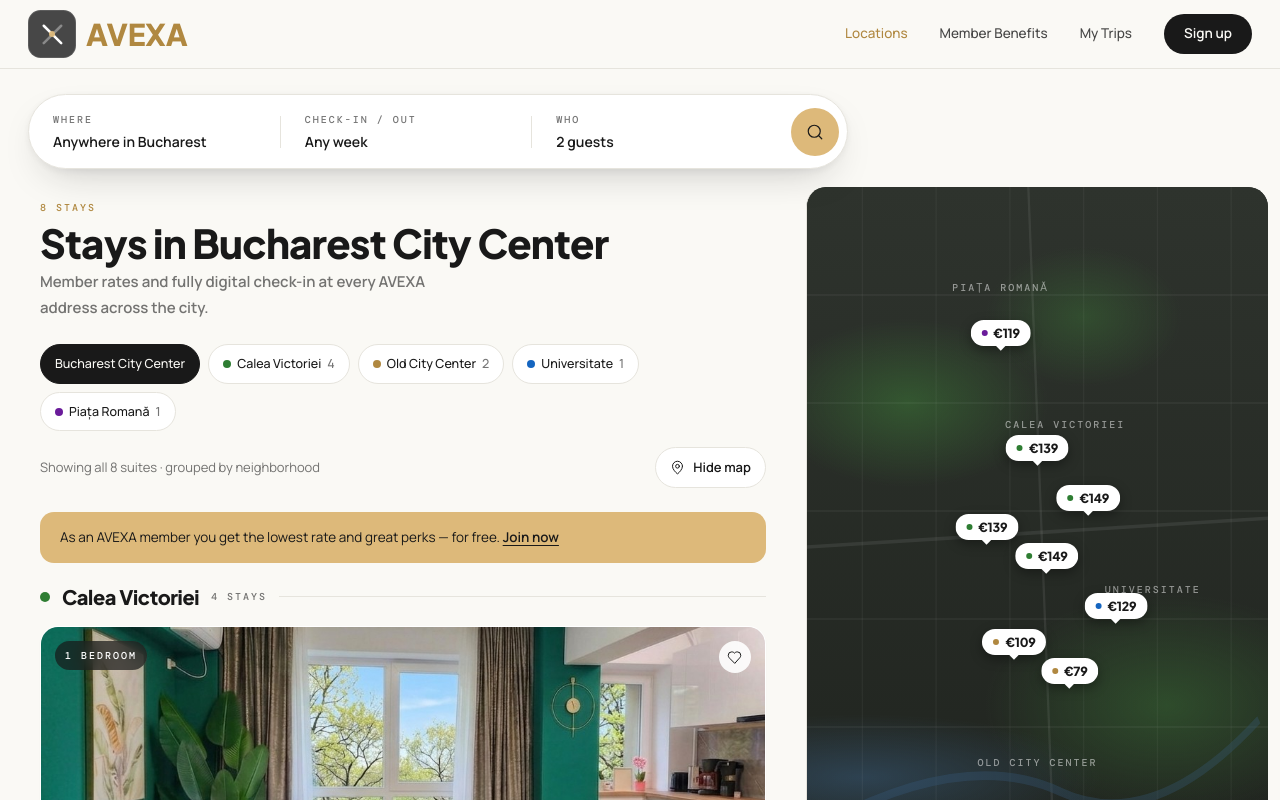
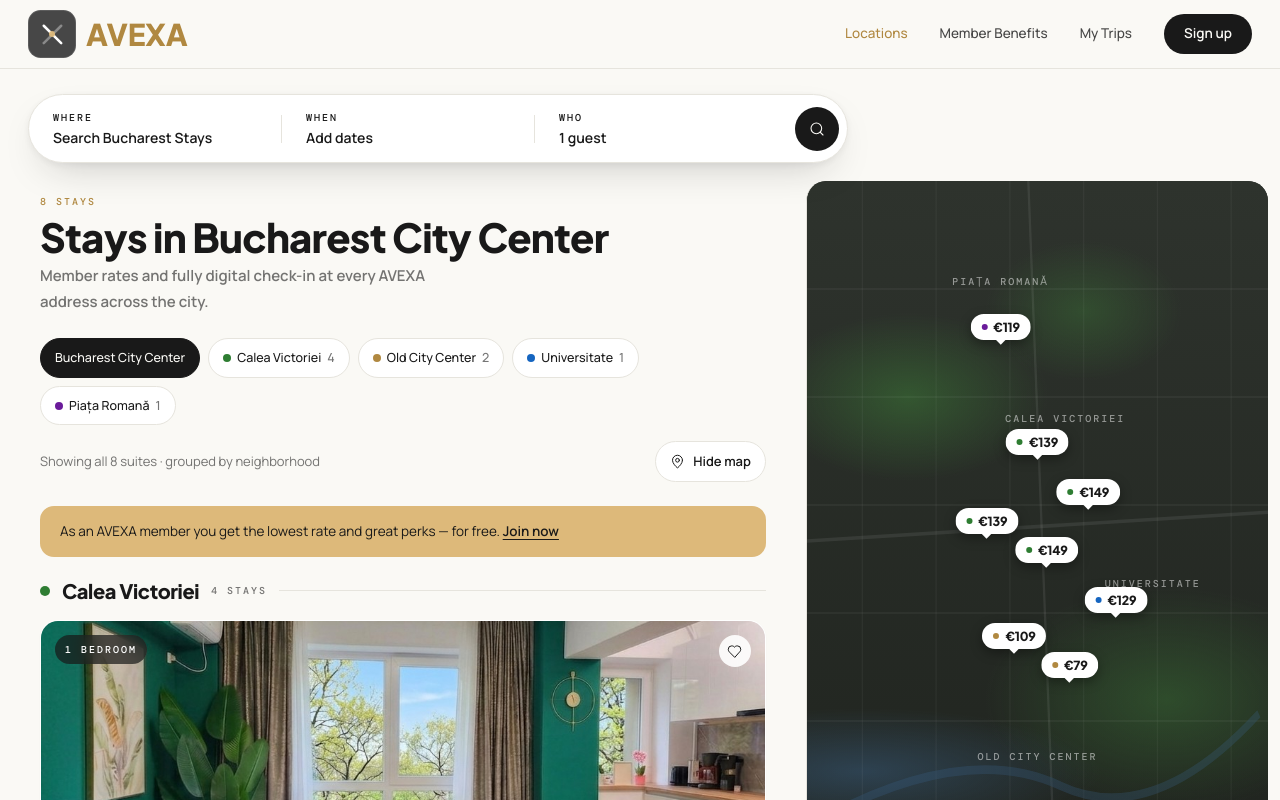
Before and after one commit to bertirfi/avexa-stays, a Next.js app: page /locations in a window 1280 px wide. Shown: the top 800 px of the page. Built offline with nearby package versions, Linux system fonts and the light colour scheme.

Commit message:
feat: locations card<->pin interaction + dual synced search pills (hero+sticky) with z-200 dropdowns, auto-advance, nav/pill scroll coordination

```diff
--- a/app/layout.tsx
+++ b/app/layout.tsx
@@ -1,6 +1,7 @@
 import type { Metadata, Viewport } from 'next';
 import { jakarta, manrope, dmMono } from '@/lib/fonts';
 import { DemoModeToggle } from '@/components/DemoModeToggle';
+import { ChromeScrollProvider } from '@/components/chrome/ChromeScrollProvider';
 import './globals.css';
 
 export const metadata: Metadata = {
@@ -41,7 +42,7 @@
       className={`${jakarta.variable} ${manrope.variable} ${dmMono.variable}`}
     >
       <body className="font-body antialiased">
-        {children}
+        <ChromeScrollProvider>{children}</ChromeScrollProvider>
         <DemoModeToggle />
       </body>
     </html>
--- /dev/null
+++ b/components/chrome/ChromeScrollProvider.tsx
@@ -0,0 +1,76 @@
+'use client';
+
+import {
+  createContext,
+  useContext,
+  useEffect,
+  useRef,
+  useState,
+  type ReactNode,
+} from 'react';
+
+interface ChromeScrollValue {
+  scrollY: number;
+  /** True once scrolled past 60vh — nav gets its solid/pinned treatment. */
+  pinned: boolean;
+  /** True when the pinned nav is hidden (scrolling down); false when scrolling up. */
+  navHidden: boolean;
+}
+
+const ChromeScrollContext = createContext<ChromeScrollValue>({
+  scrollY: 0,
+  pinned: false,
+  navHidden: false,
+});
+
+/**
+ * Single source of truth for scroll-driven chrome behavior (v2-app.js parity):
+ * - pin the nav after 60vh
+ * - hide the nav on scroll-down, show on scroll-up
+ * The sticky search pill reads navHidden to slide between top:76px and top:16px.
+ */
+export function ChromeScrollProvider({ children }: { children: ReactNode }) {
+  const [state, setState] = useState<ChromeScrollValue>({
+    scrollY: 0,
+    pinned: false,
+    navHidden: false,
+  });
+  const lastY = useRef(0);
+
+  useEffect(() => {
+    function onScroll() {
+      const y = window.scrollY;
+      const delta = y - lastY.current;
+      const pinned = y > window.innerHeight * 0.6;
+
+      setState((prev) => {
+        let navHidden = prev.navHidden;
+        if (pinned) {
+          if (delta > 4) navHidden = true;
+          else if (delta < -4) navHidden = false;
+        } else {
+          navHidden = false;
+        }
+        if (prev.scrollY === y && prev.pinned === pinned && prev.navHidden === navHidden) {
+          return prev;
+        }
+        return { scrollY: y, pinned, navHidden };
+      });
+      lastY.current = y;
+    }
+
+    onScroll();
+    window.addEventListener('scroll', onScroll, { passive: true });
+    window.addEventListener('resize', onScroll);
+    return () => {
+      window.removeEventListener('scroll', onScroll);
+      window.removeEventListener('resize', onScroll);
+    };
+  }, []);
+
+  return <ChromeScrollContext.Provider value={state}>{children}</ChromeScrollContext.Provider>;
+}
+
+export function useChromeScroll(): ChromeScrollValue {
+  return useContext(ChromeScrollContext);
+}
--- a/components/locations/LocationsView.tsx
+++ b/components/locations/LocationsView.tsx
@@ -5,6 +5,7 @@
 import { motion } from 'motion/react';
 import { Icon } from '@/components/Icon';
 import { SearchPill } from '@/components/search/SearchPill';
+import { SearchProvider } from '@/components/search/SearchContext';
 import { PropertyCard } from '@/components/locations/PropertyCard';
 import { StylizedMap } from '@/components/locations/StylizedMap';
 import { neighborhoods } from '@/lib/neighborhoods';
@@ -13,6 +14,7 @@
 
 export function LocationsView() {
   const [mapOpen, setMapOpen] = useState(true);
+  const [activeId, setActiveId] = useState<string | null>(null);
 
   const groups = neighborhoods
     .map((n) => ({ neighborhood: n, items: getPropertiesByNeighborhood(n.id) }))
@@ -22,7 +24,9 @@
     <div className="bg-cream">
       {/* Sticky search bar */}
       <div className="sticky top-20 z-[54] px-6 pb-1.5 pt-3.5 md:px-7">
-        <SearchPill variant="compact" className="max-w-[820px]" />
+        <SearchProvider>
+          <SearchPill pillId="locations" variant="compact" className="max-w-[820px]" />
+        </SearchProvider>
       </div>
 
       <div
@@ -112,7 +116,14 @@
 
                 <div className="flex flex-col gap-5">
                   {g.items.map((p, i) => (
-                    <PropertyCard key={p.id} property={p} index={i} />
+                    <PropertyCard
+                      key={p.id}
+                      property={p}
+                      index={i}
+                      active={activeId === p.id}
+                      onActivate={() => setActiveId(p.id)}
+                      onClear={() => setActiveId(null)}
+                    />
                   ))}
                 </div>
               </section>
@@ -121,7 +132,14 @@
         </div>
 
         {/* RIGHT — map */}
-        {mapOpen && <StylizedMap properties={properties} />}
+        {mapOpen && (
+          <StylizedMap
+            properties={properties}
+            activeId={activeId}
+            onActivate={setActiveId}
+            onClear={() => setActiveId(null)}
+          />
+        )}
       </div>
     </div>
   );
--- a/components/locations/StylizedMap.tsx
+++ b/components/locations/StylizedMap.tsx
@@ -1,5 +1,7 @@
-import Link from 'next/link';
+'use client';
+
 import type { Property } from '@/types';
+import { cn } from '@/lib/cn';
 
 /** Decorative pin positions (% of map box), spread for legibility by zone. */
 const PIN_POS: Record<string, { x: number; y: number }> = {
@@ -20,9 +22,23 @@
   { label: 'Old City Center', x: 50, y: 80 },
 ];
 
-export function StylizedMap({ properties }: { properties: Property[] }) {
+interface StylizedMapProps {
+  properties: Property[];
+  activeId: string | null;
+  onActivate: (id: string) => void;
+  onClear: () => void;
+}
+
+export function StylizedMap({ properties, activeId, onActivate, onClear }: StylizedMapProps) {
+  function onPinClick(id: string) {
+    onActivate(id);
+    // Desktop: scroll the matching card into view (the map only renders ≥ lg)
+    const el = document.getElementById(`loc-card-${id}`);
+    el?.scrollIntoView({ block: 'center', behavior: 'smooth' });
+  }
+
   return (
-    <div className="relative m-3 ml-0 hidden overflow-hidden rounded-[20px] border-l border-gray-line bg-[#242824] lg:block lg:sticky lg:top-20 lg:h-[calc(100vh-5rem)]">
+    <div className="relative m-3 ml-0 hidden overflow-hidden rounded-[20px] border-l border-gray-line bg-[#242824] lg:sticky lg:top-20 lg:block lg:h-[calc(100vh-5rem)]">
       {/* Base map gradient (parks + water) */}
       <div
         className="absolute inset-0"
@@ -50,12 +66,7 @@
           <line x1="0" y1="50" x2="100" y2="46" />
           <line x1="48" y1="0" x2="54" y2="100" />
         </g>
-        <path
-          d="M 5 88 Q 35 78 55 84 T 98 74"
-          stroke="rgba(60,100,140,.5)"
-          strokeWidth="1.2"
-          fill="none"
-        />
+        <path d="M 5 88 Q 35 78 55 84 T 98 74" stroke="rgba(60,100,140,.5)" strokeWidth="1.2" fill="none" />
       </svg>
 
       {/* Zone labels */}
@@ -73,25 +84,34 @@
       {properties.map((p) => {
         const pos = PIN_POS[p.id];
         if (!pos) return null;
+        const isActive = activeId === p.id;
         return (
-          <Link
+          <button
             key={p.id}
-            href={`/stays/${p.slug}`}
-            className="group/pin absolute -translate-x-1/2 -translate-y-full"
-            style={{ left: `${pos.x}%`, top: `${pos.y}%` }}
+            type="button"
+            aria-label={`${p.name} — €${p.rates[0].perNight}/night`}
+            onMouseEnter={() => onActivate(p.id)}
+            onMouseLeave={onClear}
+            onClick={() => onPinClick(p.id)}
+            className="absolute -translate-x-1/2 -translate-y-full"
+            style={{ left: `${pos.x}%`, top: `${pos.y}%`, zIndex: isActive ? 5 : 1 }}
           >
-            <span className="relative flex items-center gap-1.5 whitespace-nowrap rounded-full border-[1.5px] border-transparent bg-white px-2.5 py-1.5 font-display text-[12.5px] font-bold text-ink shadow-[0_4px_12px_rgba(0,0,0,.35)] transition-all duration-200 group-hover/pin:scale-110 group-hover/pin:border-ink group-hover/pin:bg-gold">
-              <span
-                className="size-1.5 rounded-full"
-                style={{ background: p.neighborhoodColor }}
-              />
+            <span
+              className={cn(
+                'relative flex items-center gap-1.5 whitespace-nowrap rounded-full border-[1.5px] px-2.5 py-1.5 font-display text-[12.5px] font-bold transition-all duration-200',
+                isActive
+                  ? 'scale-[1.2] border-ink bg-gold text-ink shadow-[0_10px_28px_rgba(0,0,0,.5)]'
+                  : 'border-transparent bg-white text-ink shadow-[0_4px_12px_rgba(0,0,0,.35)] hover:scale-105 hover:bg-gold',
+              )}
+            >
+              <span className="size-1.5 rounded-full" style={{ background: p.neighborhoodColor }} />
               €{p.rates[0].perNight}
               <span
                 aria-hidden
                 className="absolute -bottom-1 left-1/2 size-2 -translate-x-1/2 rotate-45 bg-inherit"
               />
             </span>
-          </Link>
+          </button>
         );
       })}
     </div>
--- /dev/null
+++ b/components/search/SearchContext.tsx
@@ -0,0 +1,70 @@
+'use client';
+
+import { createContext, useContext, useMemo, useState, type ReactNode } from 'react';
+import type { GuestCounts } from '@/types';
+
+export type SearchPanel = 'location' | 'dates' | 'guests';
+
+interface SearchContextValue {
+  location: string;
+  startDate: Date | null;
+  endDate: Date | null;
+  guests: GuestCounts;
+  setLocation: (id: string) => void;
+  setDates: (start: Date | null, end: Date | null) => void;
+  setGuests: (g: GuestCounts) => void;
+  /** Which panel is open + which pill opened it (so only that pill renders it). */
+  activePanel: SearchPanel | null;
+  activePillId: string | null;
+  openPanel: (panel: SearchPanel, pillId: string) => void;
+  closePanel: () => void;
+}
+
+const SearchContext = createContext<SearchContextValue | null>(null);
+
+/**
+ * Shared search state for the homepage's two pills (hero + sticky). Selecting a
+ * value in either pill updates both, because they read the same context.
+ */
+export function SearchProvider({ children }: { children: ReactNode }) {
+  const [location, setLocation] = useState('');
+  const [startDate, setStartDate] = useState<Date | null>(null);
+  const [endDate, setEndDate] = useState<Date | null>(null);
+  const [guests, setGuests] = useState<GuestCounts>({ adults: 1, children: 0, infants: 0 });
+  const [activePanel, setActivePanel] = useState<SearchPanel | null>(null);
+  const [activePillId, setActivePillId] = useState<string | null>(null);
+
+  const value = useMemo<SearchContextValue>(
+    () => ({
+      location,
+      startDate,
+      endDate,
+      guests,
+      setLocation,
+      setDates: (s, e) => {
+        setStartDate(s);
+        setEndDate(e);
+      },
+      setGuests,
+      activePanel,
+      activePillId,
+      openPanel: (panel, pillId) => {
+        setActivePanel(panel);
+        setActivePillId(pillId);
+      },
+      closePanel: () => {
+        setActivePanel(null);
+        setActivePillId(null);
+      },
+    }),
+    [location, startDate, endDate, guests, activePanel, activePillId],
+  );
+
+  return <SearchContext.Provider value={value}>{children}</SearchContext.Provider>;
+}
+
+export function useSearch(): SearchContextValue {
+  const ctx = useContext(SearchContext);
+  if (!ctx) throw new Error('useSearch must be used within a <SearchProvider>');
+  return ctx;
+}
--- a/components/search/SearchPill.tsx
+++ b/components/search/SearchPill.tsx
@@ -1,24 +1,25 @@
 'use client';
 
-import { useRef, useState } from 'react';
+import { useEffect, useRef } from 'react';
 import { useRouter } from 'next/navigation';
 import { Icon } from '@/components/Icon';
 import { CalendarPopup } from '@/components/search/CalendarPopup';
 import { GuestPopup } from '@/components/search/GuestPopup';
+import { useSearch, type SearchPanel } from '@/components/search/SearchContext';
 import { neighborhoods } from '@/lib/neighborhoods';
 import type { GuestCounts } from '@/types';
 import { cn } from '@/lib/cn';
 
-type Panel = 'location' | 'dates' | 'guests' | null;
-
 interface SearchPillProps {
+  /** Unique id so two pills can share state but each render its own dropdown. */
+  pillId: string;
   variant?: 'hero' | 'compact';
   className?: string;
 }
 
 function formatDate(d: Date | null) {
   if (!d) return null;
-  return d.toLocaleDateString('en-US', { month: 'short', day: 'numeric' });
+  return d.toLocaleDateString('en-US', { month: 'short', day: '2-digit' });
 }
 
 function guestSummary(g: GuestCounts) {
@@ -28,21 +29,60 @@
   return parts.join(' · ');
 }
 
-export function SearchPill({ variant = 'hero', className }: SearchPillProps) {
+export function SearchPill({ pillId, variant = 'hero', className }: SearchPillProps) {
   const router = useRouter();
-  const [panel, setPanel] = useState<Panel>(null);
-  const [location, setLocation] = useState<string>('');
-  const [startDate, setStartDate] = useState<Date | null>(null);
-  const [endDate, setEndDate] = useState<Date | null>(null);
-  const [guests, setGuests] = useState<GuestCounts>({
-    adults: 2,
-    children: 0,
-    infants: 0,
-  });
+  const {
+    location,
+    startDate,
+    endDate,
+    guests,
+    setLocation,
+    setDates,
+    setGuests,
+    activePanel,
+    activePillId,
+    openPanel,
+    closePanel,
+  } = useSearch();
+
   const containerRef = useRef<HTMLDivElement>(null);
+  const isThisPillOpen = activePillId === pillId;
 
-  const isHero = variant === 'hero';
-  const dark = isHero;
+  // Close on outside click / Escape when this pill owns the open dropdown
+  useEffect(() => {
+    if (!isThisPillOpen) return;
+    function onDown(e: MouseEvent) {
+      if (containerRef.current && !containerRef.current.contains(e.target as Node)) closePanel();
+    }
+    function onKey(e: KeyboardEvent) {
+      if (e.key === 'Escape') closePanel();
+    }
+    document.addEventListener('mousedown', onDown);
+    document.addEventListener('keydown', onKey);
+    return () => {
+      document.removeEventListener('mousedown', onDown);
+      document.removeEventListener('keydown', onKey);
+    };
+  }, [isThisPillOpen, closePanel]);
+
+  function toggle(panel: SearchPanel) {
+    if (activePanel === panel && isThisPillOpen) {
+      closePanel();
+      return;
+    }
+    openPanel(panel, pillId);
+    // Auto-scroll the page if the dropdown would extend below the viewport
+    requestAnimationFrame(() => {
+      const el = containerRef.current;
+      if (!el) return;
+      const rect = el.getBoundingClientRect();
+      const dropdownHeight = panel === 'dates' ? 420 : 360;
+      const bottomNeeded = rect.bottom + dropdownHeight + 20;
+      if (bottomNeeded > window.innerHeight) {
+        window.scrollBy({ top: bottomNeeded - window.innerHeight + 40, behavior: 'smooth' });
+      }
+    });
+  }
 
   function go() {
     const params = new URLSearchParams();
@@ -52,57 +92,61 @@
     params.set('adults', String(guests.adults));
     params.set('children', String(guests.children));
     params.set('infants', String(guests.infants));
+    closePanel();
     router.push(`/locations?${params.toString()}`);
   }
 
+  const open = (panel: SearchPanel) => isThisPillOpen && activePanel === panel;
+  const locationLabel = location
+    ? neighborhoods.find((n) => n.id === location)?.label ?? location
+    : 'Search Bucharest Stays';
+  const datesLabel =
+    startDate || endDate
+      ? `${formatDate(startDate) ?? 'Add date'} – ${formatDate(endDate) ?? 'Add date'}`
+      : 'Add dates';
+
   const fieldBase =
-    'group flex flex-1 cursor-pointer flex-col items-start gap-1 px-6 py-4 rounded-full transition';
+    'group flex flex-1 cursor-pointer flex-col items-start gap-0.5 rounded-full px-6 py-3.5 text-left transition';
 
   return (
-    <div ref={containerRef} className={cn('relative w-full max-w-[920px]', className)}>
+    <div ref={containerRef} className={cn('relative w-full max-w-[860px]', className)}>
       <div
         className={cn(
-          'flex items-center rounded-full shadow-[var(--shadow-pill)] backdrop-blur',
-          dark ? 'bg-white/95' : 'bg-white border border-gray-line',
+          'flex items-center rounded-full bg-white shadow-[var(--shadow-pill)] backdrop-blur',
+          variant === 'compact' && 'border border-gray-line',
         )}
       >
-        {/* Location */}
+        {/* WHERE */}
         <button
           type="button"
-          onClick={() => setPanel(panel === 'location' ? null : 'location')}
-          className={cn(fieldBase, panel === 'location' && 'bg-gold-pale')}
+          onClick={() => toggle('location')}
+          className={cn(fieldBase, open('location') && 'bg-cream')}
         >
-          <span className="font-mono-label text-ink-60">Where</span>
-          <span className="text-sm font-semibold text-ink">
-            {location ? neighborhoods.find((n) => n.id === location)?.label ?? location : 'Anywhere in Bucharest'}
-          </span>
+          <span className="font-mono-label text-ink">Where</span>
+          <span className="max-w-[160px] truncate text-sm font-semibold text-ink">{locationLabel}</span>
         </button>
 
-        <span className="h-8 w-px bg-gray-line" />
+        <span className="h-7 w-px bg-gray-line" />
 
-        {/* Dates */}
+        {/* WHEN */}
         <button
           type="button"
-          onClick={() => setPanel(panel === 'dates' ? null : 'dates')}
-          className={cn(fieldBase, panel === 'dates' && 'bg-gold-pale')}
+          onClick={() => toggle('dates')}
+          className={cn(fieldBase, open('dates') && 'bg-cream')}
         >
-          <span className="font-mono-label text-ink-60">Check-in / out</span>
-          <span className="text-sm font-semibold text-ink">
-            {startDate || endDate
-              ? `${formatDate(startDate) ?? 'Add date'} → ${formatDate(endDate) ?? 'Add date'}`
-              : 'Any week'}
-          </span>
+          <span className="font-mono-label text-ink">When</span>
+          <span className="text-sm font-semibold text-ink">{datesLabel}</span>
         </button>
 
-        <span className="h-8 w-px bg-gray-line" />
+        <span className="h-7 w-px bg-gray-line" />
 
-        {/* Guests */}
+        {/* WHO */}
         <button
           type="button"
-          onClick={() => setPanel(panel === 'guests' ? null : 'guests')}
-          className={cn(fieldBase, panel === 'guests' && 'bg-gold-pale')}
+          onClick={() => toggle('guests')}
+          className={cn(fieldBase, open('guests') && 'bg-cream')}
         >
-          <span className="font-mono-label text-ink-60">Who</span>
+          <span className="font-mono-label text-ink">Who</span>
           <span className="text-sm font-semibold text-ink">{guestSummary(guests)}</span>
         </button>
 
@@ -111,33 +155,32 @@
           type="button"
           onClick={go}
           aria-label="Search stays"
-          className="m-2 grid size-12 place-items-center rounded-full bg-gold text-ink transition hover:bg-gold-dark hover:text-cream"
+          className="m-2 grid size-11 place-items-center rounded-full bg-ink text-cream transition hover:scale-105 hover:bg-gold-dark"
         >
-          <Icon name="search" size={18} />
+          <Icon name="search" size={16} />
         </button>
       </div>
 
-      {/* Panels */}
-      {panel === 'location' && (
-        <div className="absolute left-0 top-[110%] z-30 w-[320px] rounded-3xl bg-white p-4 shadow-[var(--shadow-pill)]">
-          <h4 className="font-mono-label mb-3 text-ink-60">Neighborhoods</h4>
-          <ul className="grid grid-cols-2 gap-2">
+      {/* Dropdowns (z-200 so they paint over later sections) */}
+      {open('location') && (
+        <div className="absolute left-0 top-[calc(100%+8px)] z-[200] w-[320px] rounded-2xl bg-white p-2 shadow-[0_16px_48px_-12px_rgba(25,25,25,0.25)]">
+          <h4 className="font-mono-label px-4 py-3 text-ink-60">Bucharest City Center</h4>
+          <ul>
             {neighborhoods.map((n) => (
               <li key={n.id}>
                 <button
                   type="button"
                   onClick={() => {
                     setLocation(n.id);
-                    setPanel('dates');
+                    openPanel('dates', pillId);
                   }}
-                  className="flex w-full items-center gap-2 rounded-xl px-3 py-2 text-left hover:bg-gold-pale"
+                  className={cn(
+                    'flex w-full items-center gap-3 rounded-xl px-4 py-3 text-left text-sm font-medium transition hover:bg-cream',
+                    location === n.id && 'bg-gold-pale text-gold-dark',
+                  )}
                 >
-                  <span
-                    aria-hidden
-                    className="size-2.5 rounded-full"
-                    style={{ background: n.color }}
-                  />
-                  <span className="text-sm font-medium">{n.label}</span>
+                  <span className="size-2 rounded-full" style={{ background: n.color }} />
+                  {n.label}
                 </button>
               </li>
             ))}
@@ -145,27 +188,23 @@
         </div>
       )}
 
-      {panel === 'dates' && (
-        <div className="absolute left-1/2 top-[110%] z-30 -translate-x-1/2">
+      {open('dates') && (
+        <div className="absolute left-1/2 top-[calc(100%+8px)] z-[200] -translate-x-1/2">
           <CalendarPopup
             startDate={startDate}
             endDate={endDate}
             onSelect={(s, e) => {
-              setStartDate(s);
-              setEndDate(e);
+              setDates(s, e);
+              if (s && e) openPanel('guests', pillId); // auto-advance on check-out select
             }}
-            onClose={() => setPanel('guests')}
+            onClose={() => openPanel('guests', pillId)}
           />
         </div>
       )}
 
-      {panel === 'guests' && (
-        <div className="absolute right-0 top-[110%] z-30">
-          <GuestPopup
-            guests={guests}
-            onChange={setGuests}
-            onClose={() => setPanel(null)}
-          />
+      {open('guests') && (
+        <div className="absolute right-0 top-[calc(100%+8px)] z-[200]">
+          <GuestPopup guests={guests} onChange={setGuests} onClose={closePanel} />
         </div>
       )}
     </div>
--- a/components/sections/Hero.tsx
+++ b/components/sections/Hero.tsx
@@ -57,7 +57,7 @@
         transition={{ duration: 1, delay: 0.85, ease: [0.16, 1, 0.3, 1] }}
         className="absolute inset-x-0 bottom-24 z-10 mx-auto flex justify-center px-6"
       >
-        <SearchPill variant="hero" />
+        <SearchPill pillId="hero" variant="hero" />
       </motion.div>
 
       {/* Scroll cue */}
```
Also changed, not shown: app/(marketing)/page.tsx (+5 -2 lines), components/chrome/Nav.tsx (+4 -18 lines), components/locations/PropertyCard.tsx (+23 -6 lines), components/search/StickySearch.tsx (added, +40 -0 lines).
